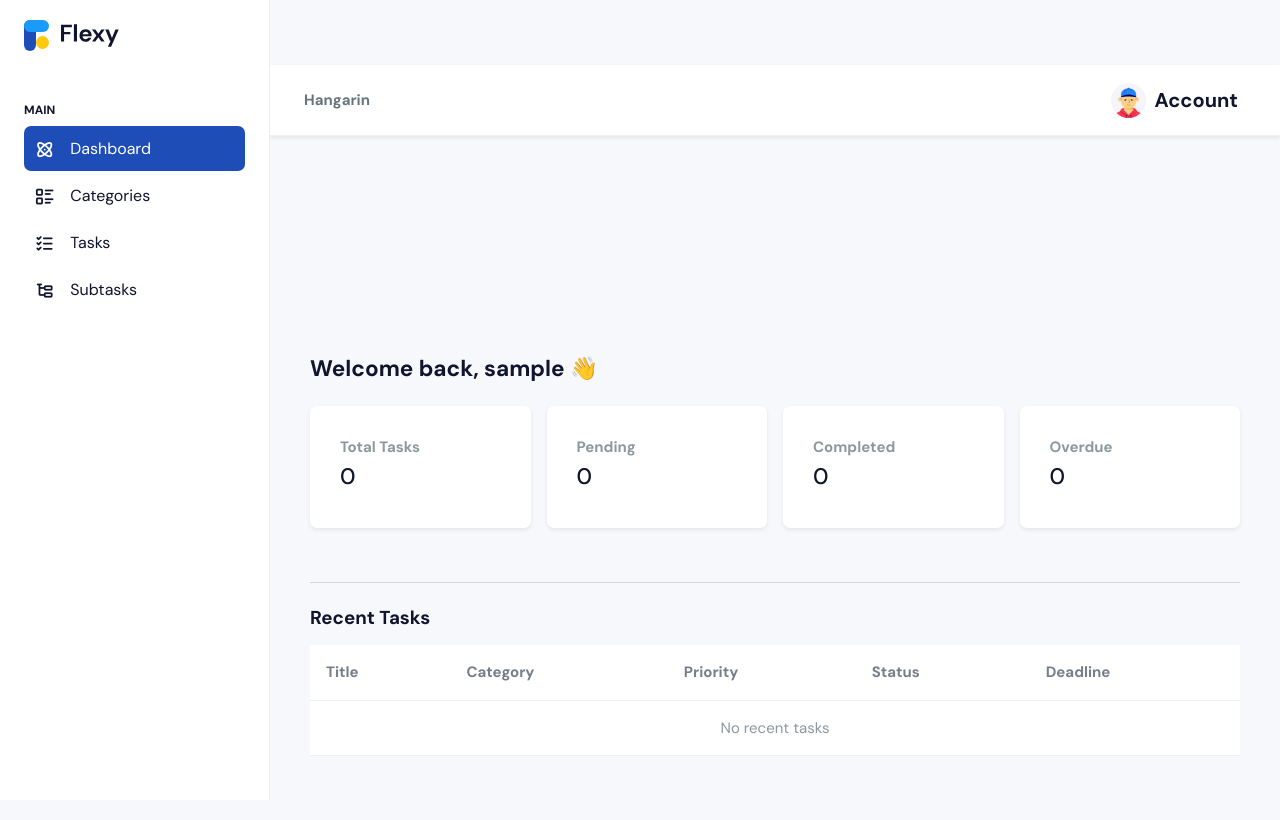
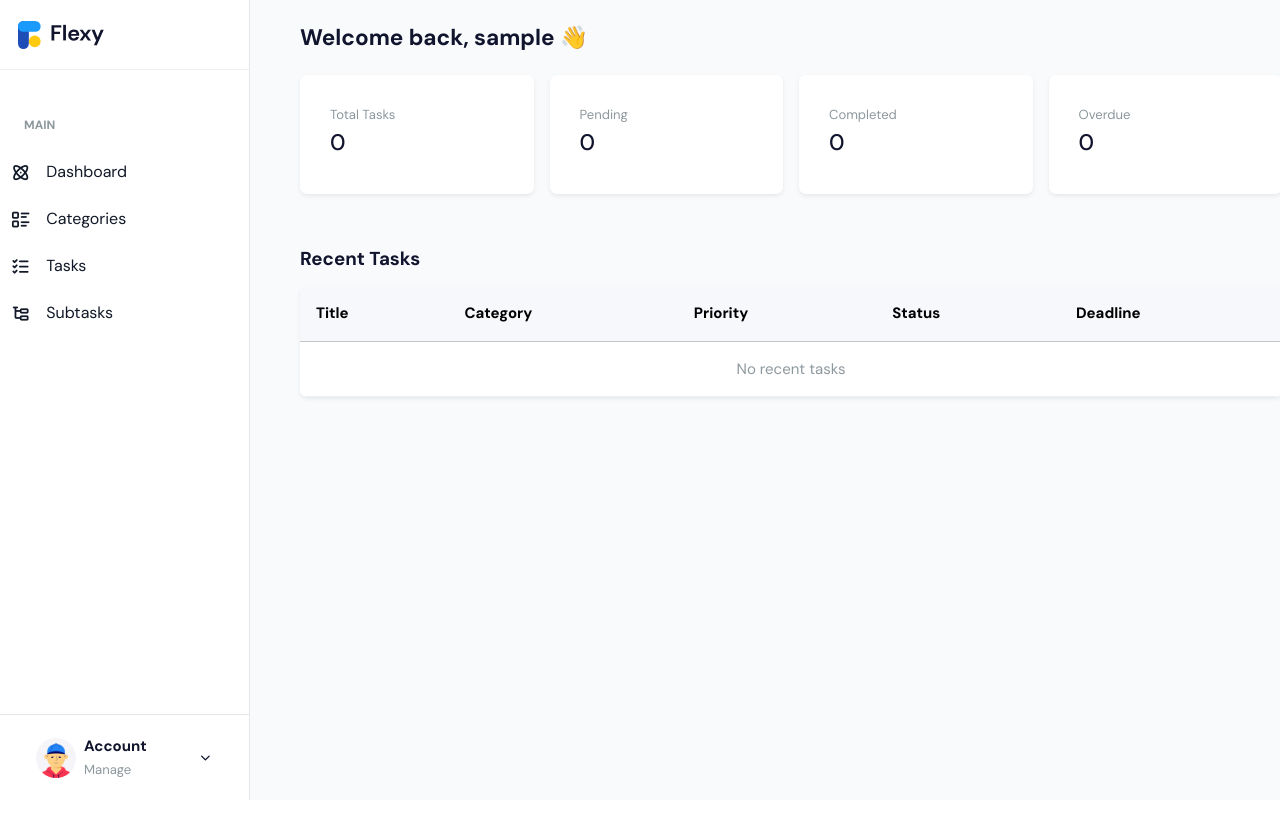
Before and after one commit to Erlybird21/Hangarin, a Django app: page / in a window 1280 px wide. Run offline with Django 5.2, Linux system fonts and the light colour scheme; the visitor is signed in with stand-in values (Sample User, id 1); data that the repository does not hold is empty; some libraries are stand-ins or nearby versions.

Commit message:
fixed HTML files logic

```diff
--- a/Hangarin_erl/templates/base.html
+++ b/Hangarin_erl/templates/base.html
@@ -3,155 +3,246 @@
 <html lang="en">
 
 <head>
-  <meta charset="utf-8">
-  <meta name="viewport" content="width=device-width, initial-scale=1">
+  <meta charset="utf-8" />
+  <meta name="viewport" content="width=device-width, initial-scale=1" />
   <title>{% block title %}Hangarin{% endblock %}</title>
 
-  <!-- Favicon -->
   <link rel="shortcut icon" type="image/png" href="{% static 'images/logos/favicon.png' %}">
-
-  <!-- Icons (Tabler + Iconify) -->
   <link rel="stylesheet" href="https://cdn.jsdelivr.net/npm/@tabler/icons-webfont@2.47.0/tabler-icons.min.css">
   <script src="https://cdn.jsdelivr.net/npm/iconify-icon@1.0.8/dist/iconify-icon.min.js"></script>
+  <link rel="stylesheet" href="{% static 'css/styles.min.css' %}">
 
-  <!-- Core Styles -->
-  <link rel="stylesheet" href="{% static 'css/styles.min.css' %}">
+  <style>
+    :root {
+      --sidebar-width: 250px;
+      --sidebar-inner-gutter: 18px; /* matches your sidebar link padding */
+      --content-max: 1200px;        /* maximum width of the center column */
+      --page-gap: 24px;             /* vertical breathing space */
+    }
+
+    html, body {
+      margin: 0;
+      height: 100%;
+      background: #f8fafc;
+      font-family: system-ui, -apple-system, "Segoe UI", Roboto, "Helvetica Neue", Arial;
+      color: #111827;
+    }
+
+    /* Page frame */
+    .page-wrapper {
+      display: flex;
+      min-height: 100vh;
+      overflow-x: hidden;
+      width: 100%;
+    }
+
+    /* Sidebar */
+    .left-sidebar {
+      position: fixed;
+      top: 0;
+      left: 0;
+      width: var(--sidebar-width);
+      height: 100vh;
+      background: #fff;
+      border-right: 1px solid #e5e7eb;
+      display: flex;
+      flex-direction: column;
+      z-index: 1030;
+      transform: translateX(0);
+      transition: transform .28s ease;
+    }
+
+    .left-sidebar .brand-logo {
+      padding: 18px var(--sidebar-inner-gutter);
+    }
+
+    .sidebar-nav {
+      flex: 1;
+      overflow-y: auto;
+      padding-top: 6px;
+    }
+
+    .sidebar-item a {
+      display: flex;
+      align-items: center;
+      gap: .6rem;
+      padding: 10px var(--sidebar-inner-gutter);
+      color: #111827;
+      text-decoration: none;
+      border-radius: 6px;
+    }
+
+    .sidebar-item a:hover,
+    .sidebar-item a.active { background: #f1f5f9; }
+
+    .sidebar-footer {
+      border-top: 1px solid #e5e7eb;
+      padding: 12px var(--sidebar-inner-gutter);
+    }
+
+    /* Body / content column (to the right of the sidebar) */
+    .body-wrapper {
+      margin-left: var(--sidebar-width);
+      flex: 1;
+      min-height: 100vh;
+      display: flex;
+      flex-direction: column;
+      background: #f8fafc;
+      transition: margin-left .28s ease;
+    }
+
+    /* Mobile header (keeps hamburger) */
+    .mobile-header {
+      display: none;
+      align-items: center;
+      justify-content: space-between;
+      background: #fff;
+      border-bottom: 1px solid #e5e7eb;
+      padding: 12px 16px;
+      height: 56px;
+      position: sticky;
+      top: 0;
+      z-index: 1020;
+    }
+
+    /* Main content area (scrolls) */
+    main {
+      flex: 1;
+      overflow-y: auto;
+      padding: var(--page-gap) 0; /* vertical breathing - horizontal controlled by content-inner */
+      -webkit-overflow-scrolling: touch;
+    }
+
+    /* The content inner column — this is the important part for alignment */
+    .content-inner {
+      width: 100%;
+      max-width: var(--content-max);
+      margin-left: calc(var(--sidebar-inner-gutter) + 8px); /* line up with sidebar links visually */
+      margin-right: 2rem;
+      padding-left: 0;
+      padding-right: 0;
+    }
+
+    /* Make the content sit centered in the available right-space on wider screens */
+    @media (min-width: 1400px) {
+      .content-inner { margin-left: calc((100% - var(--content-max)) / 2); }
+    }
+
+    /* Remove container-fluid top spacing from child pages so alignment is consistent */
+    .content-inner .container-fluid,
+    .content-inner .container {
+      padding-top: 0 !important;
+      margin-top: 0 !important;
+    }
+
+    /* Tighter default headings spacing to avoid extra gaps */
+    .content-inner h1, .content-inner h2, .content-inner h3, .content-inner h4, .content-inner h5 {
+      margin-top: 0;
+    }
+
+    /* Responsive behaviour */
+    @media (max-width: 991.98px) {
+      :root { --sidebar-width: 0px; }
+      .left-sidebar { transform: translateX(-100%); position: fixed; }
+      .left-sidebar.show { transform: translateX(0); }
+      .body-wrapper { margin-left: 0; }
+      .mobile-header { display: flex; }
+      .content-inner { margin-left: 1rem; margin-right: 1rem; max-width: none; }
+      main { padding: 0.75rem 0; }
+    }
+  </style>
 </head>
 
 <body>
-  <!-- Body Wrapper -->
-  <div class="page-wrapper" id="main-wrapper" data-layout="vertical" data-navbarbg="skin6"
-    data-sidebartype="full" data-sidebar-position="static" data-header-position="static">
+  <div class="page-wrapper">
+    <!-- Sidebar -->
+    <aside class="left-sidebar" id="sidebarMenu">
+      <div class="brand-logo d-flex align-items-center justify-content-between p-0 border-bottom">
+        <a href="{% url 'dashboard' %}" class="text-nowrap logo-img" style="display:flex; align-items:center; gap:.6rem; padding:18px var(--sidebar-inner-gutter);">
+          <img src="{% static 'images/logos/logo.svg' %}" alt="Logo" height="28">
+          <!-- optional brand text can be hidden if you want compact look -->
+        </a>
+        <button class="btn btn-sm d-lg-none" id="closeSidebar" type="button" style="margin-right:8px;">
+          <i class="ti ti-x"></i>
+        </button>
+      </div>
 
-    <!-- Sidebar -->
-    <aside class="left-sidebar">
-      <div>
-        <div class="brand-logo d-flex align-items-center justify-content-between">
-          <a href="{% url 'dashboard' %}" class="text-nowrap logo-img">
-            <img src="{% static 'images/logos/logo.svg' %}" alt="Logo">
+      <nav class="sidebar-nav mt-2">
+        <ul class="list-unstyled mb-0">
+          <li class="nav-small-cap px-3 mb-2 text-uppercase text-muted small fw-semibold">
+            <iconify-icon icon="solar:menu-dots-linear" class="me-2 fs-4"></iconify-icon>
+            Main
+          </li>
+
+          <li class="sidebar-item"><a href="{% url 'dashboard' %}" class="sidebar-link"><i class="ti ti-atom"></i> Dashboard</a></li>
+          <li class="sidebar-item"><a href="{% url 'category-list' %}" class="sidebar-link"><i class="ti ti-list-details"></i> Categories</a></li>
+          <li class="sidebar-item"><a href="{% url 'task-list' %}" class="sidebar-link"><i class="ti ti-list-check"></i> Tasks</a></li>
+          <li class="sidebar-item"><a href="{% url 'subtask-list' %}" class="sidebar-link"><i class="ti ti-subtask"></i> Subtasks</a></li>
+        </ul>
+      </nav>
+
+      <div class="sidebar-footer mt-auto">
+        <div class="dropdown w-100">
+          <a href="#" class="d-flex align-items-center text-decoration-none" data-bs-toggle="dropdown" style="padding:8px var(--sidebar-inner-gutter);">
+            <img src="{% static 'images/profile/user-1.jpg' %}" alt="Profile" width="40" height="40" class="rounded-circle me-2">
+            <div class="flex-grow-1">
+              <span class="fw-semibold d-block text-dark">Account</span>
+              <small class="text-muted">Manage</small>
+            </div>
+            <i class="ti ti-chevron-down ms-auto"></i>
           </a>
-          <div class="close-btn d-xl-none d-block sidebartoggler cursor-pointer" id="sidebarCollapse">
-            <i class="ti ti-x fs-6"></i>
-          </div>
+          <ul class="dropdown-menu dropdown-menu-end mt-2 shadow-sm w-100">
+            <li><a class="dropdown-item" href="#"><i class="ti ti-user"></i> Profile</a></li>
+            <li><a class="dropdown-item" href="#"><i class="ti ti-mail"></i> My Account</a></li>
+            <li><a class="dropdown-item" href="#"><i class="ti ti-list-check"></i> My Tasks</a></li>
+            <li><hr class="dropdown-divider"></li>
+            <li><a class="dropdown-item text-danger fw-semibold" href="#"><i class="ti ti-logout"></i> Logout</a></li>
+          </ul>
         </div>
-
-        <!-- Sidebar Navigation -->
-        <nav class="sidebar-nav scroll-sidebar" data-simplebar="">
-          <ul id="sidebarnav">
-            <li class="nav-small-cap">
-              <iconify-icon icon="solar:menu-dots-linear" class="nav-small-cap-icon fs-4"></iconify-icon>
-              <span class="hide-menu">Main</span>
-            </li>
-
-            <li class="sidebar-item">
-              <a class="sidebar-link" href="{% url 'dashboard' %}">
-                <i class="ti ti-atom"></i>
-                <span class="hide-menu">Dashboard</span>
-              </a>
-            </li>
-
-            <li class="sidebar-item">
-              <a class="sidebar-link" href="{% url 'category-list' %}">
-                <i class="ti ti-list-details"></i>
-                <span class="hide-menu">Categories</span>
-              </a>
-            </li>
-
-            <li class="sidebar-item">
-                <a class="sidebar-link" href="{% url 'task-list' %}">
-                    <i class="ti ti-list-check"></i>
-                    <span class="hide-menu">Tasks</span>
-                </a>
-            </li>
-
-            <li class="sidebar-item">
-                <a class="sidebar-link" href="{% url 'subtask-list' %}">
-                    <i class="ti ti-subtask"></i>
-                    <span class="hide-menu">Subtasks</span>
-                </a>
-            </li>
-
-            <!-- Add other sections here -->
-          </ul>
-        </nav>
       </div>
     </aside>
-    <!-- End Sidebar -->
 
-    <!-- Main Content -->
-    <div class="body-wrapper">
-      <!-- Header -->
-    <header class="app-header shadow-sm bg-white border-bottom">
-        <nav class="navbar navbar-expand-lg navbar-light justify-content-between px-3">
-            <!-- Sidebar Toggle (Mobile Only) -->
-            <div class="d-flex align-items-center">
-            <a class="nav-link sidebartoggler d-xl-none" id="headerCollapse" href="javascript:void(0)">
-                <i class="ti ti-menu-2 fs-5"></i>
-            </a>
-            <span class="fw-semibold ms-2 d-none d-sm-inline">Hangarin</span>
-            </div>
+    <!-- Body -->
+    <div class="body-wrapper" id="mainBody">
+      <!-- mobile header with hamburger -->
+      <div class="mobile-header">
+        <button class="navbar-toggler d-lg-none" id="openSidebar">
+          <i class="ti ti-menu-2"></i>
+        </button>
+        <h6 class="fw-semibold mb-0">Hangarin</h6>
+      </div>
 
-            <!-- Right Section: User Profile / Settings -->
-            <ul class="navbar-nav flex-row align-items-center mb-0">
-            <!-- (Optional) Add quick actions here, e.g. search, notifications -->
-            <!--
-            <li class="nav-item me-2">
-                <a class="nav-link" href="#"><i class="ti ti-bell"></i></a>
-            </li>
-            -->
-
-            <li class="nav-item dropdown">
-                <a class="nav-link d-flex align-items-center" href="#" id="userDropdown" role="button"
-                data-bs-toggle="dropdown" aria-expanded="false">
-                <img src="{% static 'images/profile/user-1.jpg' %}" alt="Profile" width="35" height="35"
-                    class="rounded-circle me-2">
-                <span class="fw-semibold d-none d-lg-inline">Account</span>
-                </a>
-                <ul class="dropdown-menu dropdown-menu-end dropdown-menu-animate-up" aria-labelledby="userDropdown">
-                <li>
-                    <a class="dropdown-item d-flex align-items-center gap-2" href="#">
-                    <i class="ti ti-user"></i> Profile
-                    </a>
-                </li>
-                <li>
-                    <a class="dropdown-item d-flex align-items-center gap-2" href="#">
-                    <i class="ti ti-mail"></i> My Account
-                    </a>
-                </li>
-                <li>
-                    <a class="dropdown-item d-flex align-items-center gap-2" href="#">
-                    <i class="ti ti-list-check"></i> My Tasks
-                    </a>
-                </li>
-                <li><hr class="dropdown-divider"></li>
-                <li>
-                    <a class="dropdown-item text-danger fw-semibold d-flex align-items-center gap-2" href="#">
-                    <i class="ti ti-logout"></i> Logout
-                    </a>
-                </li>
-                </ul>
-            </li>
-            </ul>
-        </nav>
-      </header>
-      <!-- Header End -->
-
-      <!-- Page Content -->
-      <main class="body-wrapper-inner px-3 pb-4" style="padding-top: 80px;">
-        <div class="container-fluid p-0">
-          {% block content %}
-          {% endblock %}
+      <main>
+        <div class="content-inner">
+          {% block content %}{% endblock %}
         </div>
       </main>
-      <!-- End Page Content -->
     </div>
   </div>
 
-  <!-- JS Files -->
+  <!-- JS -->
   <script src="{% static 'libs/jquery/dist/jquery.min.js' %}"></script>
   <script src="{% static 'libs/bootstrap/dist/js/bootstrap.bundle.min.js' %}"></script>
-  <script src="{% static 'libs/simplebar/dist/simplebar.js' %}"></script>
-  <script src="{% static 'js/sidebarmenu.js' %}"></script>
-  <script src="{% static 'js/app.min.js' %}"></script>
+
+  <script>
+    (function () {
+      const sidebar = document.getElementById('sidebarMenu');
+      const openBtn = document.getElementById('openSidebar');
+      const closeBtn = document.getElementById('closeSidebar');
+
+      openBtn?.addEventListener('click', () => sidebar.classList.add('show'));
+      closeBtn?.addEventListener('click', () => sidebar.classList.remove('show'));
+
+      // close when clicking outside (mobile)
+      document.addEventListener('click', (e) => {
+        if (window.innerWidth < 992 && sidebar && openBtn && !sidebar.contains(e.target) && !openBtn.contains(e.target)) {
+          sidebar.classList.remove('show');
+        }
+      });
+
+      // optional: expose a small helper to toggle compact sidebar from console
+      window._toggleSidebar = () => sidebar.classList.toggle('hide');
+    })();
+  </script>
 </body>
 </html>
--- a/Hangarin_erl/templates/dashboard.html
+++ b/Hangarin_erl/templates/dashboard.html
@@ -1,52 +1,49 @@
 {% extends 'base.html' %}
 {% block title %}Hangarin | Dashboard{% endblock %}
 {% block content %}
-<div class="container-fluid px-4 mt-4">
 
-  <h4 class="mb-4 fw-semibold">Welcome back, {{ request.user.username|default:"User" }} 👋</h4>
+<div class="container-fluid">
+  <h4 class="fw-semibold mb-4">Welcome back, {{ request.user.username|default:"NaN" }} 👋</h4>
 
-  <div class="row g-3">
+  <div class="row g-3 mb-4">
     <div class="col-md-3">
-      <div class="card shadow-sm border-0 bg-light-primary">
+      <div class="card border-0 shadow-sm bg-light-primary">
         <div class="card-body">
-          <p class="mb-1 fw-semibold text-muted">Total Tasks</p>
+          <p class="text-muted small mb-1">Total Tasks</p>
           <h4 class="fw-bold text-dark">{{ total_tasks }}</h4>
         </div>
       </div>
     </div>
     <div class="col-md-3">
-      <div class="card shadow-sm border-0 bg-light-warning">
+      <div class="card border-0 shadow-sm bg-light-warning">
         <div class="card-body">
-          <p class="mb-1 fw-semibold text-muted">Pending</p>
+          <p class="text-muted small mb-1">Pending</p>
           <h4 class="fw-bold text-dark">{{ pending_tasks }}</h4>
         </div>
       </div>
     </div>
     <div class="col-md-3">
-      <div class="card shadow-sm border-0 bg-light-info">
+      <div class="card border-0 shadow-sm bg-light-info">
         <div class="card-body">
-          <p class="mb-1 fw-semibold text-muted">Completed</p>
+          <p class="text-muted small mb-1">Completed</p>
           <h4 class="fw-bold text-dark">{{ completed_tasks }}</h4>
         </div>
       </div>
     </div>
     <div class="col-md-3">
-      <div class="card shadow-sm border-0 bg-light-danger">
+      <div class="card border-0 shadow-sm bg-light-danger">
         <div class="card-body">
-          <p class="mb-1 fw-semibold text-muted">Overdue</p>
+          <p class="text-muted small mb-1">Overdue</p>
           <h4 class="fw-bold text-dark">{{ overdue_tasks }}</h4>
         </div>
       </div>
     </div>
   </div>
 
-  <hr class="my-4">
-
-  <!-- Optional: recent tasks preview -->
   <h5 class="fw-semibold mb-3">Recent Tasks</h5>
-  <div class="table-responsive">
-    <table class="table table-hover align-middle">
-      <thead>
+  <div class="table-responsive bg-white rounded shadow-sm">
+    <table class="table table-hover align-middle mb-0">
+      <thead class="table-light">
         <tr>
           <th>Title</th>
           <th>Category</th>
@@ -63,19 +60,22 @@
           <td>{{ task.priority.name }}</td>
           <td>
             <span class="badge
-                {% if task.status == 'completed' %}bg-success
-                {% elif task.status == 'in_progress' %}bg-info
-                {% else %}bg-warning{% endif %}">
+              {% if task.status == 'completed' %} bg-success
+              {% elif task.status == 'in_progress' %} bg-info
+              {% else %} bg-warning {% endif %}">
               {{ task.get_status_display }}
             </span>
           </td>
           <td>{{ task.deadline|date:"M d, Y H:i" }}</td>
         </tr>
         {% empty %}
-          <tr><td colspan="5" class="text-center text-muted">No recent tasks</td></tr>
+        <tr>
+          <td colspan="5" class="text-center text-muted">No recent tasks</td>
+        </tr>
         {% endfor %}
       </tbody>
     </table>
   </div>
 </div>
+
 {% endblock %}
--- a/Hangarin_erl/templates/home.html
+++ b/Hangarin_erl/templates/home.html
@@ -1,4 +1,4 @@
-.
+
 {% extends 'base.html' %}
 {% block title %}Hangarin Dashboard{% endblock %}
 {% block content %}
```
Lines whose indentation alone changed are shown as unchanged.
